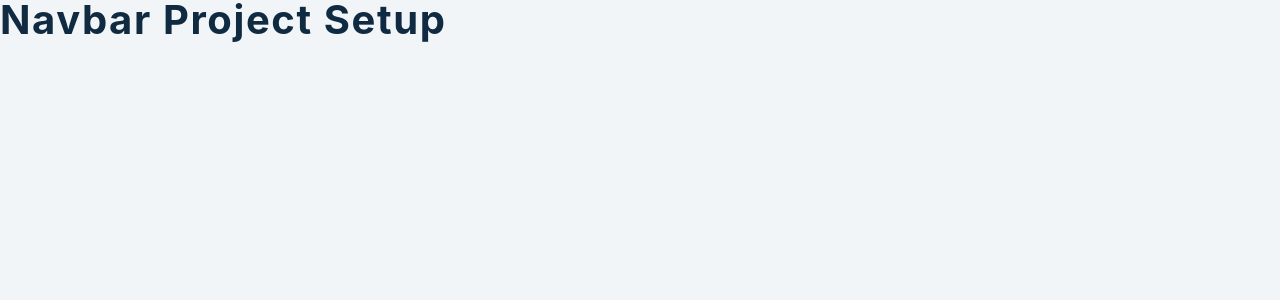
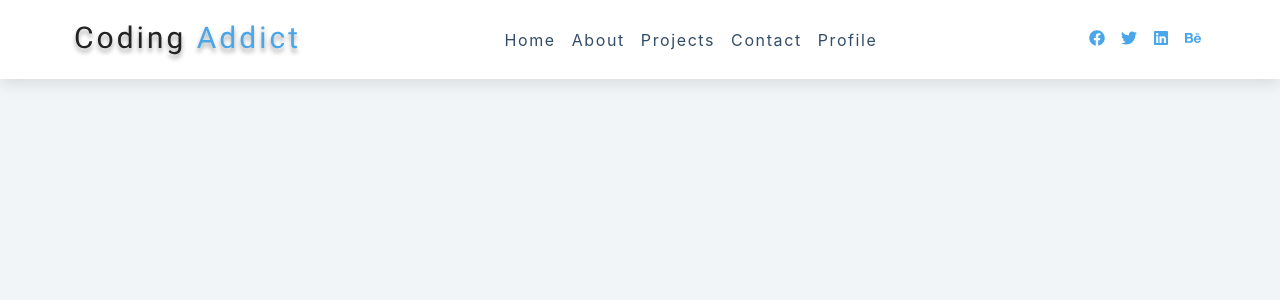
Before and after one commit to kachdekan/react-johnsmilga, a React (Create React App) app: page / in a window 1280 px wide. Shown: the top 300 px of the page. Built offline with nearby package versions, Linux system fonts and the light colour scheme.

Commit message:
finallised navbar project

```diff
--- a/src/App.js
+++ b/src/App.js
@@ -4,7 +4,7 @@ import Navbar from "./projects/11-navbar/setup/Navbar";
 function App() {
   return (
     <React.Fragment>
-      <h2>navbar project setup</h2>
+      <Navbar />
     </React.Fragment>
   );
 }
--- a/src/projects/11-navbar/setup/Navbar.js
+++ b/src/projects/11-navbar/setup/Navbar.js
@@ -1,10 +1,58 @@
-import React, { useState, useRef, useEffect } from 'react'
-import { FaBars, FaTwitter } from 'react-icons/fa'
-import { links, social } from './data'
-import logo from './logo.svg'
+import React, { useState, useRef, useEffect } from "react";
+import { FaBars, FaTwitter } from "react-icons/fa";
+import { links, social } from "./data";
+import logo from "./logo.svg";
 
 const Navbar = () => {
-  return <h4>navbar</h4>
-}
+  const [showLinks, setshowLinks] = useState(false);
+  const linksContainerRef = useRef(null);
+  const linksRef = useRef(null);
 
-export default Navbar
+  useEffect(() => {
+    const linksHeight = linksRef.current.getBoundingClientRect().height;
+    if (showLinks) {
+      linksContainerRef.current.style.height = `${linksHeight}px`;
+    } else {
+      linksContainerRef.current.style.height = "0px";
+    }
+  }, [showLinks]);
+  return (
+    <nav>
+      <div className="nav-center">
+        <div className="nav-header">
+          <img src={logo} alt="logo" />
+          <button
+            className="nav-toggle"
+            onClick={() => setshowLinks(!showLinks)}
+          >
+            <FaBars />
+          </button>
+        </div>
+        <div className="links-container" ref={linksContainerRef}>
+          <ul className="links" ref={linksRef}>
+            {links.map((link) => {
+              const { id, url, text } = link;
+              return (
+                <li key={id}>
+                  <a href={url}>{text}</a>
+                </li>
+              );
+            })}
+          </ul>
+        </div>
+        <ul className="social-icons">
+          {social.map((socialIcon) => {
+            const { id, url, icon } = socialIcon;
+            return (
+              <li key={id}>
+                <a href={url}>{icon}</a>
+              </li>
+            );
+          })}
+        </ul>
+      </div>
+    </nav>
+  );
+};
+
+export default Navbar;
--- a/src/projects/11-navbar/setup/data.js
+++ b/src/projects/11-navbar/setup/data.js
@@ -1,52 +1,52 @@
-import React from 'react'
-import { FaBehance, FaFacebook, FaLinkedin, FaTwitter } from 'react-icons/fa'
+import React from "react";
+import { FaBehance, FaFacebook, FaLinkedin, FaTwitter } from "react-icons/fa";
 export const links = [
   {
     id: 1,
-    url: '/',
-    text: 'random',
+    url: "/",
+    text: "home",
   },
   {
     id: 2,
-    url: '/about',
-    text: 'about',
+    url: "/about",
+    text: "about",
   },
   {
     id: 3,
-    url: '/projects',
-    text: 'projects',
+    url: "/projects",
+    text: "projects",
   },
   {
     id: 4,
-    url: '/contact',
-    text: 'contact',
+    url: "/contact",
+    text: "contact",
   },
   {
     id: 5,
-    url: '/profile',
-    text: 'profile',
+    url: "/profile",
+    text: "profile",
   },
-]
+];
 
 export const social = [
   {
     id: 1,
-    url: 'https://www.twitter.com',
+    url: "https://www.twitter.com",
     icon: <FaFacebook />,
   },
   {
     id: 2,
-    url: 'https://www.twitter.com',
+    url: "https://www.twitter.com",
     icon: <FaTwitter />,
   },
   {
     id: 3,
-    url: 'https://www.twitter.com',
+    url: "https://www.twitter.com",
     icon: <FaLinkedin />,
   },
   {
     id: 4,
-    url: 'https://www.twitter.com',
+    url: "https://www.twitter.com",
     icon: <FaBehance />,
   },
-]
+];
--- a/src/projects/11-navbar/setup/index.css
+++ b/src/projects/11-navbar/setup/index.css
@@ -58,8 +58,8 @@ Global Styles
   box-sizing: border-box;
 }
 body {
-  font-family: -apple-system, BlinkMacSystemFont, 'Segoe UI', Roboto, Oxygen,
-    Ubuntu, Cantarell, 'Open Sans', 'Helvetica Neue', sans-serif;
+  font-family: -apple-system, BlinkMacSystemFont, "Segoe UI", Roboto, Oxygen,
+    Ubuntu, Cantarell, "Open Sans", "Helvetica Neue", sans-serif;
   background: var(--clr-grey-10);
   color: var(--clr-grey-1);
   line-height: 1.5;
```
